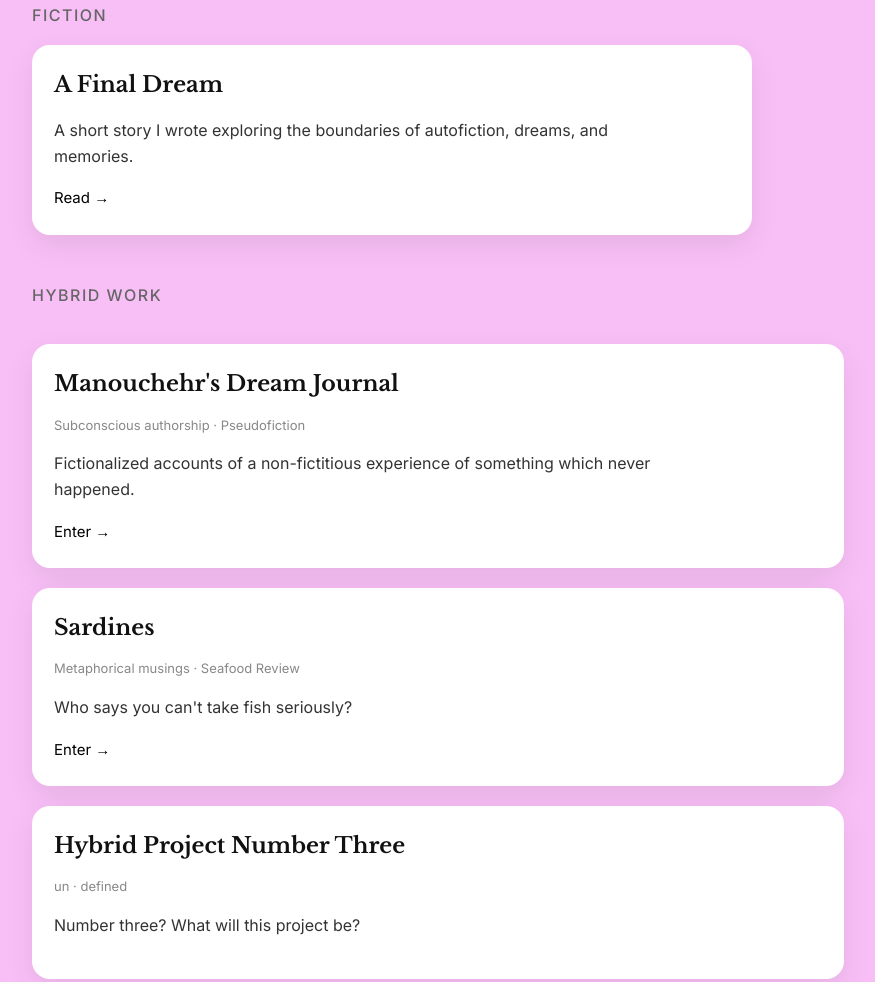
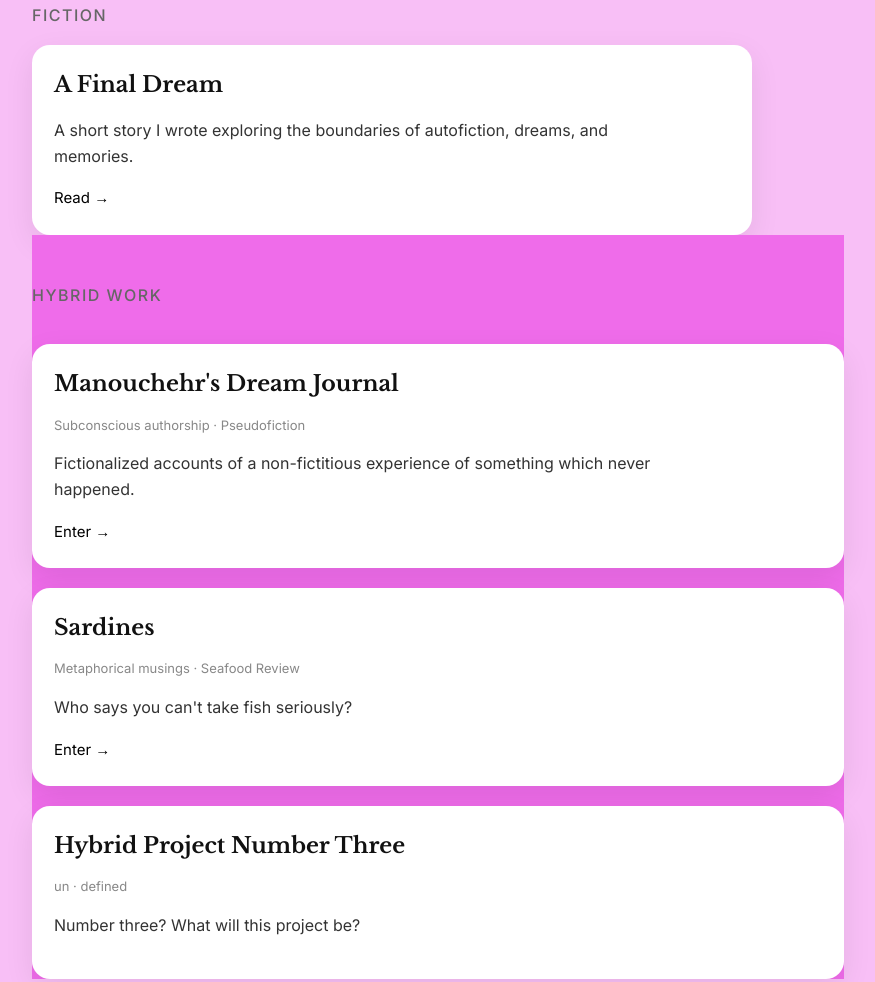
Before and after one commit to manourimer/manourimer.github.io, a plain HTML site: page writing/writing.html in a window 1280 px wide. Shown: the part 306-1288 px from the top of the page, without its empty margins (202-1077 px from the left). Drawn offline with nearby package versions, Linux system fonts and the light colour scheme.

Commit message:
Update writing.css

```diff
--- a/writing/writing.css
+++ b/writing/writing.css
@@ -116,6 +116,7 @@ body.writing {
 /* ---------- HYBRID ---------- */
 
 .hybrid {
+   background: #EF6CEA;
   display: grid;
   gap: 20px;
 }
```
